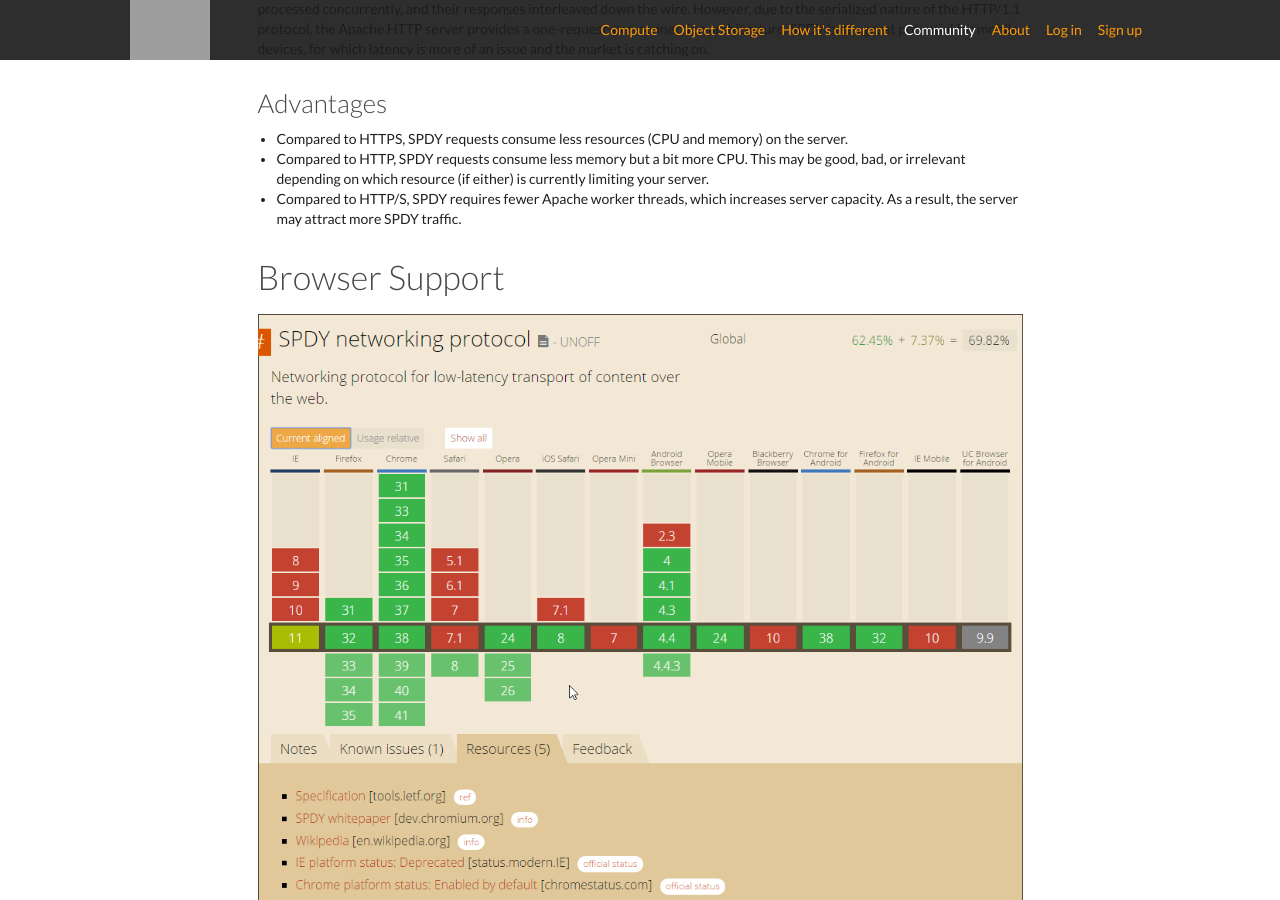
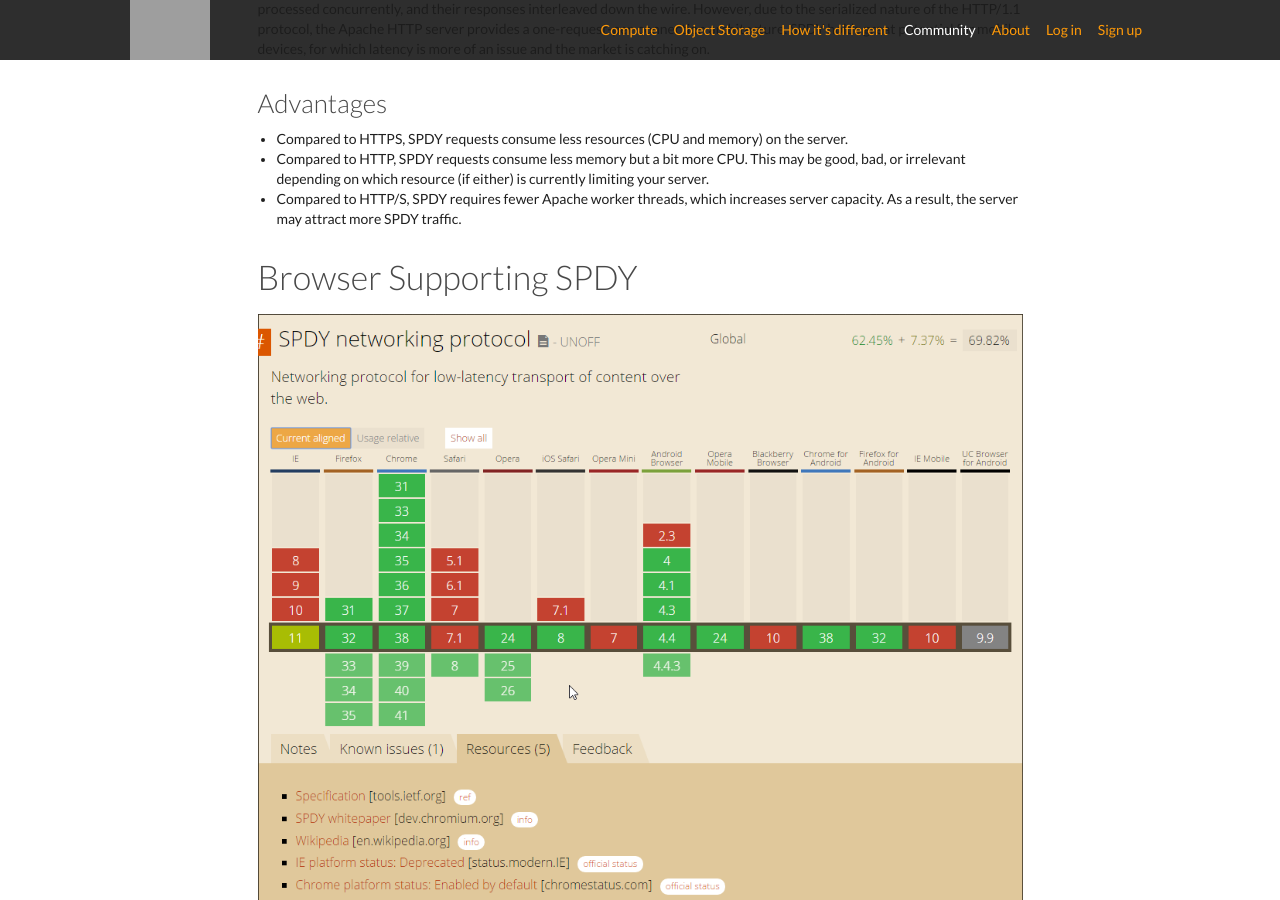
Before and after one commit to ovhlabs/knowledge-base, a Jekyll site: the page built from en/_posts/2014-10-14-mod_spdy-with-ubuntu-14.04-x64-and-apache 2.4.7.markdown, in a window 1280 px wide and 900 px high, scrolled down 414 px. Built offline with Jekyll 4.4.1, drawn with Linux system fonts in a browser that asks for light colours; Markdown is read by kramdown in place of the engine named in the settings; comment, search, counter and statistics services are not loaded; grey boxes are pictures that could not be loaded.

Commit message:
Minor Change.

```diff
--- a/en/_posts/2014-10-14-mod_spdy-with-ubuntu-14.04-x64-and-apache 2.4.7.markdown
+++ b/en/_posts/2014-10-14-mod_spdy-with-ubuntu-14.04-x64-and-apache 2.4.7.markdown
@@ -17,7 +17,7 @@
  - Compared to HTTP, SPDY requests consume less memory but a bit more CPU. This may be good, bad, or irrelevant depending on which resource (if either) is currently limiting your server.
  - Compared to HTTP/S, SPDY requires fewer Apache worker threads, which increases server capacity. As a result, the server may attract more SPDY traffic.
 
-Browser Support
+Browser Supporting SPDY
 ===============
 
 ![SPDY Networking Protocol Support](/kb/images/2014-10-14-mod_spdy-with-ubuntu-14.04-x64-and-apache 2.4.7/image1.png)
```
